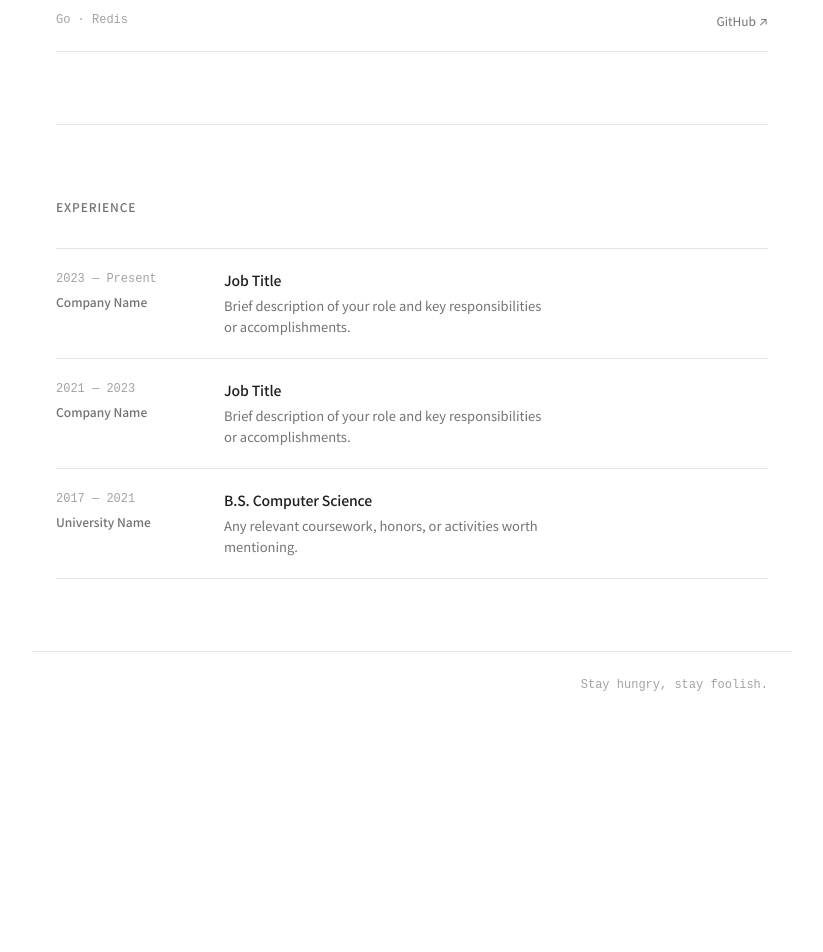
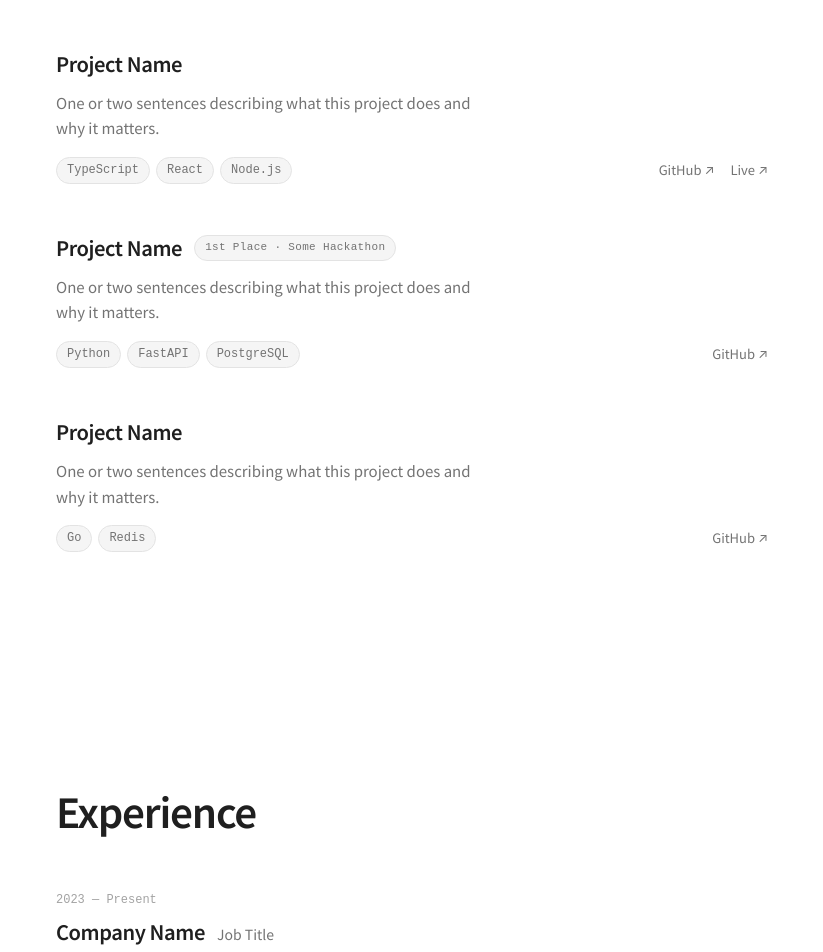
Before and after one commit to r-weng/personal-website, a React (Vite) app: page / in a window 1280 px wide. Shown: the part 940-1892 px from the top of the page, without its empty margins (228-1051 px from the left). Before the commit the page ends 1659 px from the top, so only its background shows below. Built offline with nearby package versions, Linux system fonts and the light colour scheme.

Commit message:
modernize and transitions!

```diff
--- a/index.html
+++ b/index.html
@@ -4,7 +4,7 @@
     <meta charset="UTF-8" />
     <link rel="icon" type="image/svg+xml" href="/favicon.svg" />
     <meta name="viewport" content="width=device-width, initial-scale=1.0" />
-    <title>翁睿</title>
+    <title>Rui Weng</title>
     <link rel="preconnect" href="https://fonts.googleapis.com" />
     <link rel="preconnect" href="https://fonts.gstatic.com" crossorigin="anonymous" />
     <link href="https://fonts.googleapis.com/css2?family=Noto+Sans+SC:wght@400;500;600&display=swap" rel="stylesheet" />
--- a/src/App.css
+++ b/src/App.css
@@ -101,35 +101,36 @@
 
 /* ── Sections ── */
 .section {
-  padding: 72px 0;
-  border-bottom: 1px solid var(--border);
+  min-height: 100svh;
+  display: flex;
+  flex-direction: column;
+  justify-content: center;
+  padding: 80px 0;
 }
 
-.section:last-child { border-bottom: none; }
-
 .section-header {
-  display: flex;
-  align-items: baseline;
-  gap: 10px;
-  margin-bottom: 32px;
+  margin-bottom: 48px;
 }
 
 .section-title {
-  font-size: 12px;
-  font-weight: 500;
-  letter-spacing: 0.07em;
-  text-transform: uppercase;
-  color: var(--muted);
-}
-
-.section-count {
-  font-size: 11px;
-  color: var(--subtle);
-  font-family: 'Geist Mono Variable', monospace;
+  font-size: clamp(28px, 4vw, 40px);
+  font-weight: 600;
+  letter-spacing: -0.03em;
+  color: var(--fg);
 }
 
 /* ── About ── */
-.section-about { padding-top: 80px; }
+.section-about {
+  height: calc(100svh - 68px);
+  min-height: unset;
+  padding: 0;
+}
+
+.section-about,
+#projects,
+#experience {
+  will-change: transform, opacity;
+}
 
 .hero-name {
   font-size: clamp(32px, 6vw, 52px);
@@ -161,41 +162,39 @@
   transition: color 0.15s;
 }
 
-.hero-link:hover {
-  color: var(--fg);
+.hero-link:hover { color: var(--fg); }
+
+/* ── Scroll reveal ── */
+[data-reveal] {
+  opacity: 0;
+  transform: translateY(20px);
+  transition: opacity 0.6s ease-out, transform 0.6s ease-out;
+}
+
+[data-reveal].revealed {
+  opacity: 1;
+  transform: none;
 }
 
 /* ── Projects ── */
 .project-list {
   display: flex;
   flex-direction: column;
+  gap: 48px;
 }
-
-.project-item {
-  padding: 20px 0;
-  border-bottom: 1px solid var(--border);
-}
-
-.project-item:first-child { border-top: 1px solid var(--border); }
 
 .project-top {
   display: flex;
-  align-items: baseline;
+  align-items: center;
   flex-wrap: wrap;
-  gap: 10px;
-  margin-bottom: 6px;
+  gap: 12px;
+  margin-bottom: 10px;
 }
 
 .project-name {
-  font-size: 14px;
-  font-weight: 500;
-  letter-spacing: -0.01em;
-  transition: color 0.2s, transform 0.3s cubic-bezier(0.25, 0.46, 0.45, 0.94);
-}
-
-.project-item:hover .project-name {
-  transform: translateX(4px);
-  color: var(--muted);
+  font-size: 20px;
+  font-weight: 600;
+  letter-spacing: -0.02em;
 }
 
 .project-award {
@@ -206,28 +205,39 @@
   background: var(--card);
   border: 1px solid var(--border);
   border-radius: 9999px;
-  padding: 2px 8px;
+  padding: 3px 10px;
 }
 
 .project-desc {
-  font-size: 13px;
+  font-size: 15px;
   color: var(--muted);
   max-width: 52ch;
-  line-height: 1.6;
-  margin-bottom: 12px;
+  line-height: 1.7;
+  margin-bottom: 16px;
 }
 
 .project-bottom {
   display: flex;
   align-items: center;
-  justify-content: space-between;
-  gap: 12px;
+  gap: 16px;
+  flex-wrap: wrap;
 }
 
-.project-tech {
+.project-tags {
+  display: flex;
+  flex-wrap: wrap;
+  gap: 6px;
+  flex: 1;
+}
+
+.project-tag {
   font-size: 12px;
   font-family: 'Geist Mono Variable', monospace;
-  color: var(--subtle);
+  color: var(--muted);
+  background: var(--card);
+  border: 1px solid var(--border);
+  border-radius: 9999px;
+  padding: 3px 10px;
 }
 
 .project-links {
@@ -236,7 +246,7 @@
 }
 
 .project-link {
-  font-size: 12px;
+  font-size: 13px;
   color: var(--muted);
   transition: color 0.15s;
 }
@@ -247,106 +257,52 @@
 .exp-list {
   display: flex;
   flex-direction: column;
-}
-
-.exp-item {
-  display: grid;
-  grid-template-columns: 152px 1fr;
-  gap: 16px;
-  padding: 20px 0;
-  border-bottom: 1px solid var(--border);
-}
-
-.exp-item:first-child { border-top: 1px solid var(--border); }
-
-.exp-left {
-  display: flex;
-  flex-direction: column;
-  gap: 3px;
-  padding-top: 1px;
+  gap: 40px;
 }
 
 .exp-period {
+  display: block;
   font-size: 12px;
   font-family: 'Geist Mono Variable', monospace;
   color: var(--subtle);
+  margin-bottom: 6px;
+}
+
+.exp-header {
+  display: flex;
+  align-items: baseline;
+  gap: 12px;
+  flex-wrap: wrap;
+  margin-bottom: 8px;
 }
 
 .exp-company {
-  font-size: 12px;
-  color: var(--muted);
-  font-weight: 500;
+  font-size: 20px;
+  font-weight: 600;
+  letter-spacing: -0.02em;
 }
 
 .exp-role {
   font-size: 14px;
-  font-weight: 500;
-  letter-spacing: -0.01em;
-  margin-bottom: 5px;
+  color: var(--muted);
 }
 
 .exp-desc {
-  font-size: 13px;
+  font-size: 14px;
   color: var(--muted);
-  line-height: 1.6;
-  max-width: 44ch;
-}
-
-/* ── Footer ── */
-.footer {
-  max-width: 760px;
-  width: 100%;
-  margin: 0 auto;
-  padding: 24px;
-  display: flex;
-  justify-content: space-between;
-  align-items: center;
-  font-size: 12px;
-  color: var(--subtle);
-  border-top: 1px solid var(--border);
-  font-family: 'Geist Mono Variable', monospace;
-}
-
-.footer a {
-  color: var(--subtle);
-  transition: color 0.15s;
-}
-
-.footer a:hover { color: var(--fg); }
-
-/* ── Entrance animation ── */
-@keyframes fadeUp {
-  from { opacity: 0; transform: translateY(12px); }
-  to   { opacity: 1; transform: translateY(0); }
-}
-
-.fade-in {
-  opacity: 0;
-  animation: fadeUp 0.6s ease-out forwards;
-  animation-delay: var(--delay, 0s);
+  line-height: 1.7;
+  max-width: 52ch;
 }
 
 /* ── Responsive ── */
 @media (max-width: 580px) {
-  .exp-item {
-    grid-template-columns: 1fr;
-    gap: 4px;
-  }
-
-  .exp-left {
-    flex-direction: row;
-    gap: 8px;
-    align-items: center;
-  }
-
   .project-bottom {
     flex-direction: column;
     align-items: flex-start;
-    gap: 6px;
   }
 }
 
 @media (prefers-reduced-motion: reduce) {
-  .fade-in { animation: none; opacity: 1; }
-  .project-item:hover .project-name { transform: none; }
+  [data-reveal] { transition: none; }
+  .section-about, #projects, #experience { will-change: auto; }
 }
--- a/src/App.tsx
+++ b/src/App.tsx
@@ -1,4 +1,4 @@
-import { useState, useEffect } from 'react'
+import { useState, useEffect, useRef } from 'react'
 import './App.css'
 
 // ── Types ──────────────────────────────────────────────────────────────────
@@ -169,15 +169,83 @@ function Nav({ theme, onToggleTheme }: NavProps) {
 
 // ── Sections ───────────────────────────────────────────────────────────────
 
+function useScrollOut(ref: React.RefObject<HTMLElement | null>) {
+  useEffect(() => {
+    const el = ref.current
+    if (!el) return
+
+    const handleScroll = () => {
+      const rect = el.getBoundingClientRect()
+      const vh = window.innerHeight
+
+      if (rect.top >= 0 && rect.top <= vh) {
+        el.style.opacity = '1'
+        el.style.transform = 'none'
+        return
+      }
+
+      if (rect.top < 0) {
+        // scrolled past upward — exit to top
+        const progress = Math.min(1, -rect.top / (vh * 1.2))
+        el.style.opacity = String(Math.max(0, 1 - progress * 1.5))
+        el.style.transform = `translateY(-${progress * 30}vh)`
+      } else {
+        // below viewport — exit to bottom
+        const progress = Math.min(1, (rect.top - vh) / (vh * 1.2))
+        el.style.opacity = String(Math.max(0, 1 - progress * 1.5))
+        el.style.transform = `translateY(${progress * 30}vh)`
+      }
+    }
+
+    window.addEventListener('scroll', handleScroll, { passive: true })
+    return () => window.removeEventListener('scroll', handleScroll)
+  }, [])
+}
+
+function useScrollReveal(ref: React.RefObject<HTMLElement | null>) {
+  useEffect(() => {
+    const container = ref.current
+    if (!container) return
+    const items = Array.from(container.querySelectorAll<HTMLElement>('[data-reveal]'))
+
+    const reveal = () => {
+      items.forEach((el) => {
+        el.style.transitionDelay = `${el.dataset.delay ?? '0'}s`
+        el.classList.add('revealed')
+      })
+    }
+
+    const hide = () => {
+      items.forEach((el) => {
+        el.style.transitionDuration = '0s'
+        el.classList.remove('revealed')
+        requestAnimationFrame(() => { el.style.transitionDuration = '' })
+      })
+    }
+
+    const observer = new IntersectionObserver(
+      ([entry]) => { entry.isIntersecting ? reveal() : hide() },
+      { threshold: 0.1 }
+    )
+
+    observer.observe(container)
+    return () => observer.disconnect()
+  }, [ref])
+}
+
 function About() {
+  const ref = useRef<HTMLElement>(null)
+  useScrollReveal(ref)
+  useScrollOut(ref)
+
   return (
-    <section id="about" className="section section-about fade-in" style={{ '--delay': '0s' } as React.CSSProperties}>
-      <h1 className="hero-name">Rui Weng</h1>
-      <p className="hero-bio">
+    <section ref={ref} id="about" className="section section-about">
+      <h1 className="hero-name" data-reveal data-delay="0.05">Rui Weng</h1>
+      <p className="hero-bio" data-reveal data-delay="0.2">
         I'm currently a second-year computer science and math student at the University of Toronto.
         I enjoy building to solve real-world problems. Feel free to reach out!
       </p>
-      <div className="hero-links">
+      <div className="hero-links" data-reveal data-delay="0.35">
         <a href="mailto:rui.weng@mail.utoronto.ca" className="hero-link" aria-label="Email">
           <EmailIcon />
         </a>
@@ -193,22 +261,27 @@ function About() {
 }
 
 function Projects() {
+  const ref = useRef<HTMLElement>(null)
+  useScrollReveal(ref)
+  useScrollOut(ref)
+
   return (
-    <section id="projects" className="section fade-in" style={{ '--delay': '0.1s' } as React.CSSProperties}>
-      <div className="section-header">
+    <section ref={ref} id="projects" className="section">
+      <div className="section-header" data-reveal data-delay="0">
         <h2 className="section-title">Projects</h2>
-        <span className="section-count">{projects.length} projects</span>
       </div>
       <div className="project-list">
         {projects.map((p, i) => (
-          <article key={p.name + i} className="project-item">
+          <article key={p.name + i} className="project-item" data-reveal data-delay={i * 0.1}>
             <div className="project-top">
               <h3 className="project-name">{p.name}</h3>
               {p.award && <span className="project-award">{p.award}</span>}
             </div>
             <p className="project-desc">{p.description}</p>
             <div className="project-bottom">
-              <span className="project-tech">{p.tech.join(' · ')}</span>
+              <div className="project-tags">
+                {p.tech.map((t) => <span key={t} className="project-tag">{t}</span>)}
+              </div>
               <div className="project-links">
                 {p.links.map((l) => (
                   <a
@@ -231,35 +304,28 @@ function Projects() {
 }
 
 function Experience() {
+  const ref = useRef<HTMLElement>(null)
+  useScrollReveal(ref)
+  useScrollOut(ref)
+
   return (
-    <section id="experience" className="section fade-in" style={{ '--delay': '0.2s' } as React.CSSProperties}>
-      <div className="section-header">
+    <section ref={ref} id="experience" className="section">
+      <div className="section-header" data-reveal data-delay="0">
         <h2 className="section-title">Experience</h2>
       </div>
       <div className="exp-list">
         {experience.map((e, i) => (
-          <article key={e.company + i} className="exp-item">
-            <div className="exp-left">
-              <span className="exp-period">{e.period}</span>
-              <span className="exp-company">{e.company}</span>
+          <article key={e.company + i} className="exp-item" data-reveal data-delay={i * 0.1}>
+            <span className="exp-period">{e.period}</span>
+            <div className="exp-header">
+              <h3 className="exp-company">{e.company}</h3>
+              <span className="exp-role">{e.role}</span>
             </div>
-            <div className="exp-right">
-              <h3 className="exp-role">{e.role}</h3>
-              <p className="exp-desc">{e.description}</p>
-            </div>
+            <p className="exp-desc">{e.description}</p>
           </article>
         ))}
       </div>
     </section>
-  )
-}
-
-function Footer() {
-  return (
-    <footer className="footer fade-in" style={{ '--delay': '0.3s' } as React.CSSProperties}>
-      <span></span>
-      <span>Stay hungry, stay foolish.</span>
-    </footer>
   )
 }
 
@@ -276,7 +342,6 @@ export default function App() {
         <Projects />
         <Experience />
       </main>
-      <Footer />
     </div>
   )
 }
```
Also changed, not shown: 1 other file (tests, documents, lock files or other folders).
